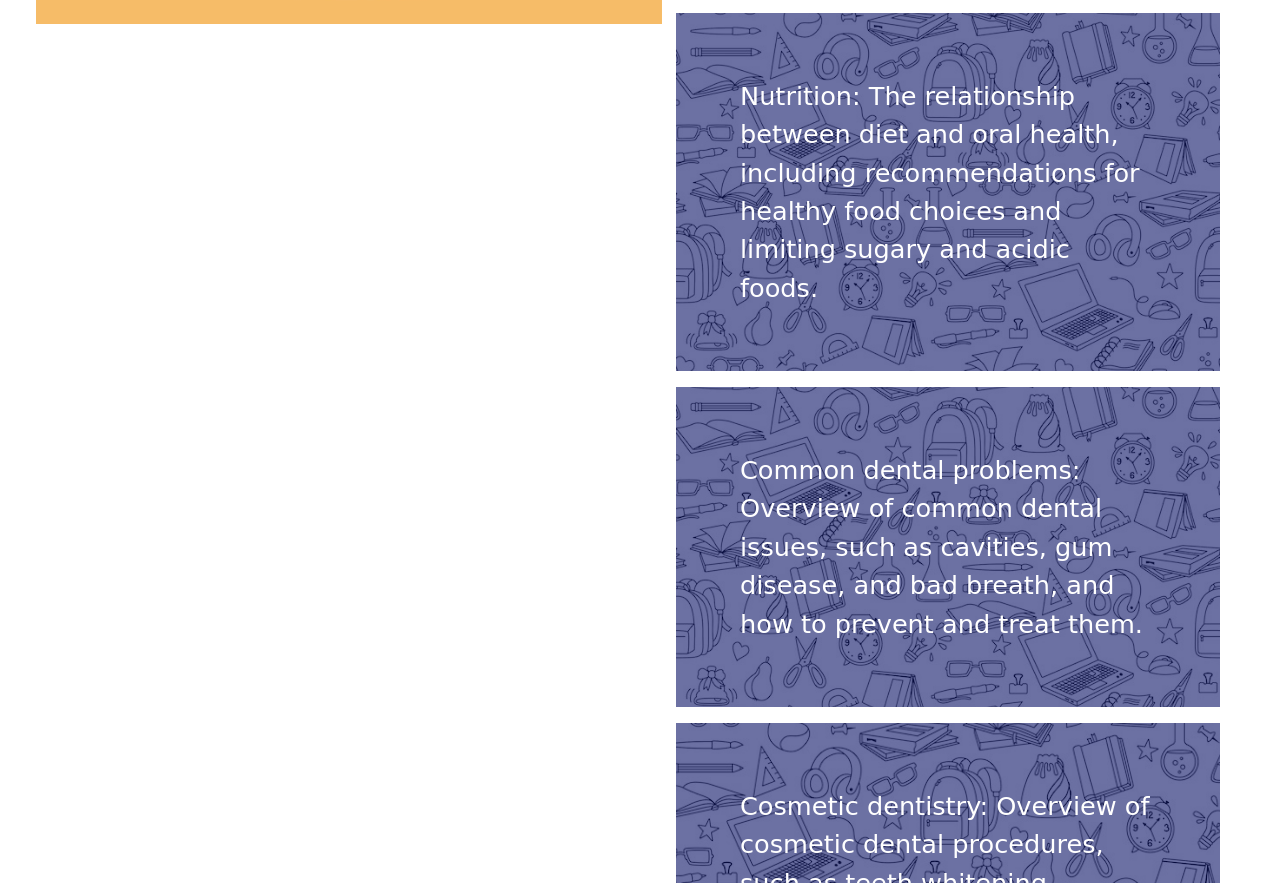
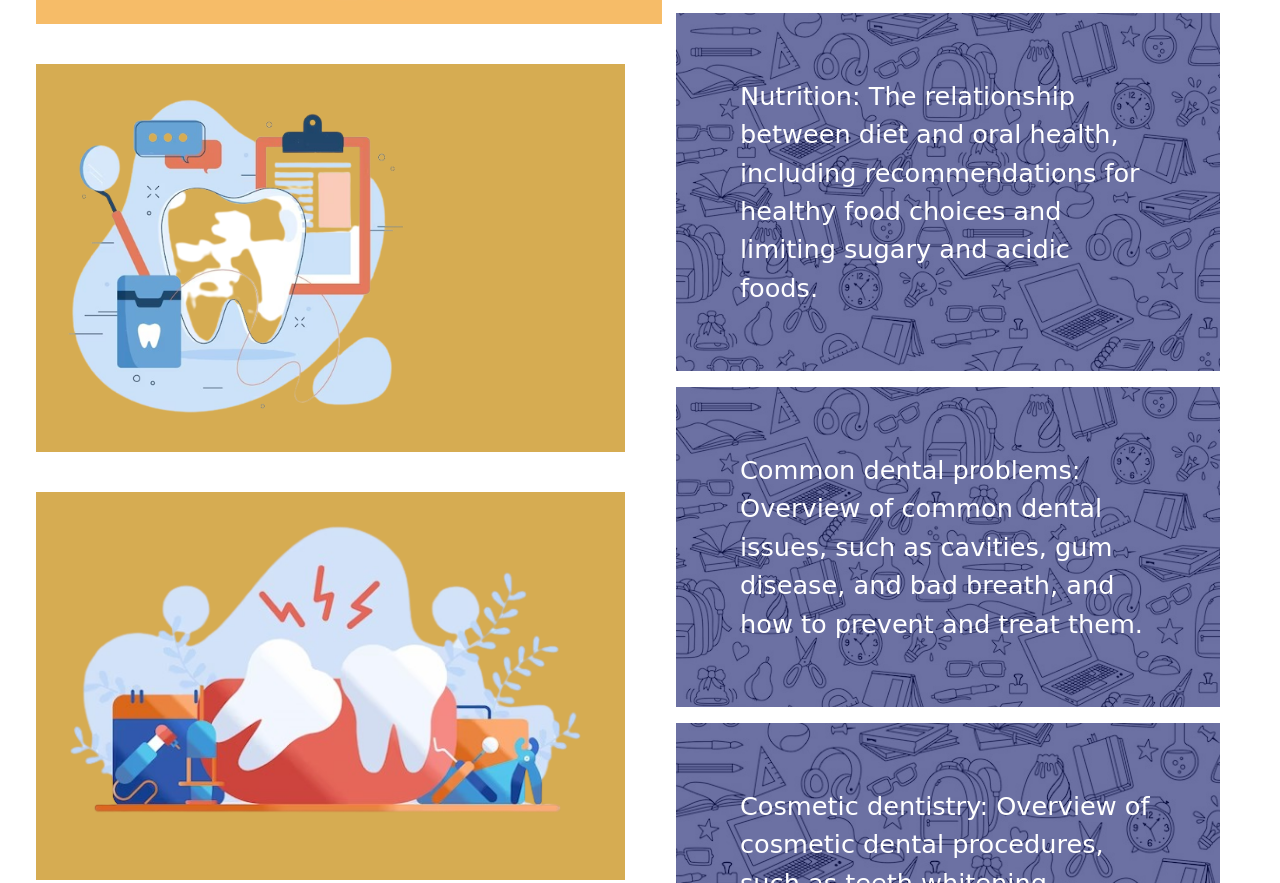
Before and after one commit to xamorite/BellevilleDental, a plain HTML site: page html/patient.html in a window 1280 px wide. Shown: the part 1098-1981 px from the top of the page. Drawn offline with nearby package versions, Linux system fonts and the light colour scheme.

Commit message:
My Updated

```diff
--- a/css/belleville.css
+++ b/css/belleville.css
@@ -1343,3 +1343,13 @@ height: auto;
 .colo{
   background-color: #09126698;
 }
+.kol img{
+  height:100%;
+  overflow: hidden;
+}
+.kol{
+  height:48.5vh ;
+  margin-block: 5vh;
+  background-color: #d6ac52;
+  width: 46vw;
+}
--- a/html/patient.html
+++ b/html/patient.html
@@ -84,7 +84,16 @@
     </div> -->
  <div class="row">
 
-    <div class="col-lg-6 p-5 "><img src="../img/side.jpg" class="width" alt=""></div>
+    <div class="col-lg-6 p-5 "><img src="../img/side.jpg" class="width" alt="">
+    <div class="kol"><img src="../img/Nutrition-removebg-preview.png" alt=""></div>
+    <div class="kol"><img src="../img/Common_dental_problems-removebg-preview.png" alt=""></div>
+    <div class="kol"><img src="../img/Cosmetic_dentistry-removebg-preview.png" alt=""></div>
+    <div class="kol"><img src="../img/Oral_cancer-removebg-preview.png" alt=""></div>
+    <div class="kol"></div>
+    <div class="kol"></div>
+    <div class="kol"></div>
+    <div class="kol"></div>
+    <div class="kol"></div></div>
     <div class="col-lg-6 p-5 "><div class="lop"><div class="colo"><p class="iq"><b>Toothbrushes:</b>  A toothbrush is the most basic dental tool, used to clean teeth and remove plaque and bacteria. Toothbrushes come in various shapes, sizes, and bristle types, and can be manual or electricb</p></div></div>
    <div class="lop"><div class="colo"> <p class="iq">Nutrition: The relationship between diet and oral health, including recommendations for healthy food choices and limiting sugary and acidic foods.</p></div></div>
    <div class="lop"><div class="colo"> <p class="iq">Common dental problems: Overview of common dental issues, such as cavities, gum disease, and bad breath, and how to prevent and treat them.</p></div></div>
```
Also changed, not shown: img/Children_s_oral_health-removebg-preview.png (added), img/Common_dental_problems-removebg-preview.png (added), img/Cosmetic_dentistry-removebg-preview.png (added), img/Emergency_dental_care-removebg-preview.png (added), img/Nutrition-removebg-preview.png (added), img/Oral_cancer-removebg-preview.png (added), img/Orthodontics-removebg-preview.png (added), img/Restorative_dentistry-removebg-preview.png (added), img/TMJ_disorders-removebg-preview.png (added).
